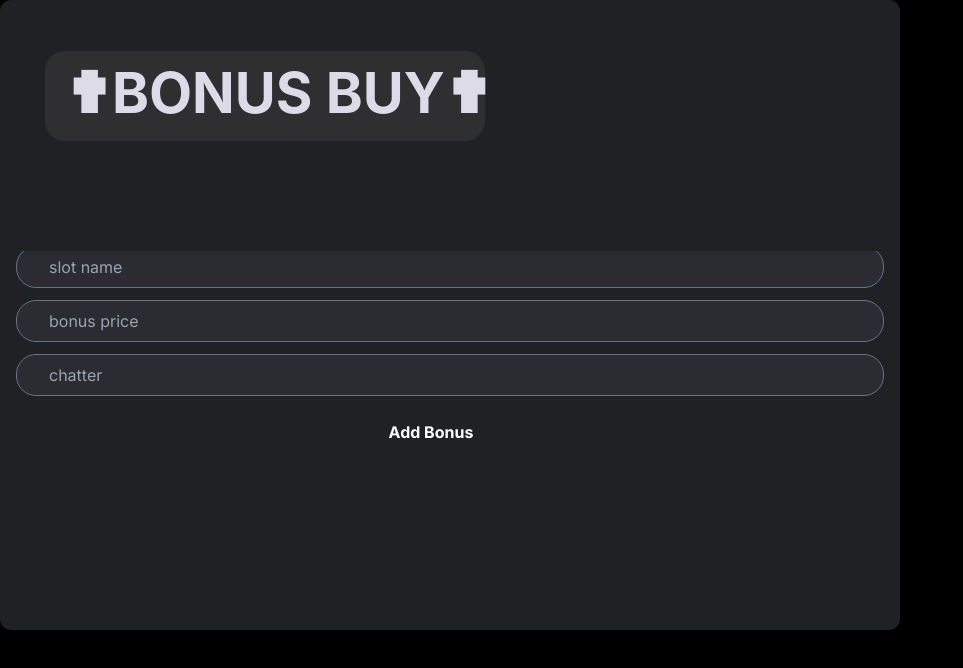
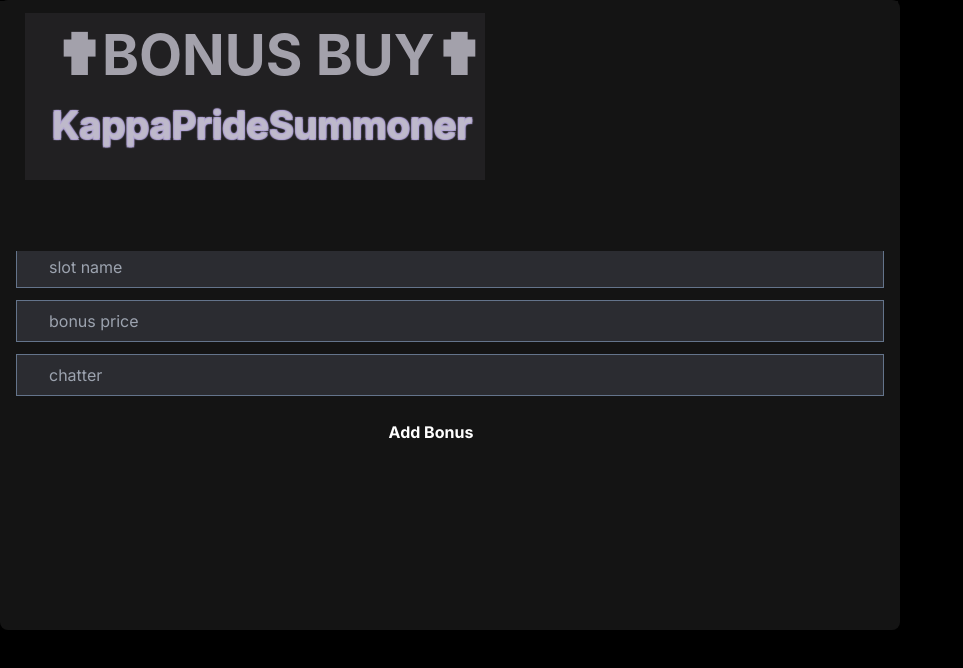
Before and after one commit to nssensse/nsnsnsnsfjds, a Next.js app: page /addTopic in a window 1280 px wide. Shown: the top 668 px of the page, without its empty margins (0-963 px from the left). Built offline with nearby package versions, Linux system fonts and the light colour scheme.

Commit message:
fsddddddsf

```diff
--- a/app/globals.scss
+++ b/app/globals.scss
@@ -8,6 +8,7 @@ body {
   color: #dedbe9;
   overflow: hidden;
 }
+
 code {
   font-family: source-code-pro, Menlo, Monaco, Consolas, "Courier New",
     monospace;
@@ -16,10 +17,10 @@ code {
   //text-shadow: -3px -3px 3px #b4a7d6cc, 3px -3px 3px #b4a7d6cc, -3px 3px 3px #b4a7d6cc, 3px 3px 3px #b4a7d6cc;
   height: 250px;
   //padding-left: 160px;
-  border-radius: .7rem;
-  background: #202124;//131313
+  //border-radius: .7rem;
+  background: #141414;//131313
   //font-size:46px;
-  color: #dedbe9;
+  color: #dedbe9b0;
   top:1px;
   z-index: 2;
   left: -0px;
@@ -31,14 +32,14 @@ code {
 }
 
 .bbtittle{
-  background-color: #42424273;
-  height: 90px;
-  width: 440px;
-  margin-top: 50px;
-  padding-left: 20px;
-  margin-left: 45px;
+  background-color: #49474e3f;
+  height: 167px;
+  width: 460px;
+  margin-top: 12px;
+  padding-left: 30px;
+  margin-left: 25px;
   font-size:56px;
-  border-radius: 20px;
+  //border-radius: 20px;
 }
 
 .head2{
@@ -64,7 +65,7 @@ background-color: rgb(118, 120, 122);
   margin-top: -20px;
   margin-left: 250px;
   width: 120px;
-  border-radius: 20px;
+  //border-radius: 20px;
 }
 .formpad{
   margin-top: 130px;
@@ -83,45 +84,34 @@ background-color: rgb(118, 120, 122);
 }
 
 .grid{
-
+  margin-left: 70px;
+  height: 8px;
+  gap: 220px;
+  margin-top: -5px;
 }
 .defaultgrid{
-  margin-left: 50px;
-  padding-top: -20px;
-  margin-top:-5px;
-  gap: 220px;
+
 
 }
 .scrolling-message {
-  margin-left: 50px;
-  padding-top: -20px;
-  margin-top:-5px;
-  gap: 220px;
 
 
-  gap: 230px;
   //animation: 10s linear 4s infinite running scrollText;
   animation: 5.5s  4.5s linear alternate infinite  scrollText;
 }
 
 .scrolling-message2 {
-  margin-left: 50px;
-  padding-top: -20px;
-  margin-top:-5px;
-  gap: 220px;
-
-
-  gap: 230px;
   //animation: 10s linear 4s infinite running scrollText;
   animation: 12s  2s linear alternate infinite  scrollText2;
 }
 
 .okyp{
-  padding-left: -25px;
+  //padding-left: -25px;
+  //text-align: center;
 }
 .nokyp{
-  padding-left: -25px;
-  text-decoration: line-through;
+  //padding-left: -25px;
+  //text-decoration: line-through;
 }
 .downed{
 margin-bottom: 20px;
@@ -136,19 +126,24 @@ margin-bottom: 20px;
    // text-shadow: -2px -2px 2px #dfdede1f, 2px -2px 2px #dfdede1f, -2px 2px 2px #dfdede1f, 2px 2px 2px #dfdede1f;
   //text-shadow: -1px -1px 1px #5d5064, 1px -1px 1px #5d5064, -1px 1px 1px #5d5064, 1px 1px 1px #5d5064;
 }
-.slname{
-  margin-left: -25px
-}
+
 .otherr{
   color: #dedbe993;
 }
 .chattername{
+  font-size: 23px;
   margin-left: -45px
 }
+.pads{
+
+align-items: center;
+}
 .textout2{
-  text-shadow: -2px -2px 2px #dfdede1f, 2px -2px 2px #dfdede1f, -2px 2px 2px #dfdede1f, 2px 2px 2px #dfdede1f;
+  //text-shadow: -2px -2px 2px #dfdede1f, 2px -2px 2px #dfdede1f, -2px 2px 2px #dfdede1f, 2px 2px 2px #dfdede1f;
   padding-left: 30px;
+margin-top: -10px;
   font-size: 10px;
+  text-decoration: none;
   font-family: -apple-system, BlinkMacSystemFont, "Segoe UI", "Roboto", "Oxygen",
     "Ubuntu", "Cantarell", "Fira Sans", "Droid Sans", "Helvetica Neue",
     sans-serif;
@@ -171,7 +166,7 @@ margin-bottom: 20px;
 
   }
   100% {
-    transform: translateY(-350px);
+    transform: translateY(-220px);
 
   }
 }
@@ -186,14 +181,38 @@ margin-bottom: 20px;
 
   }
 }
-.winner{
-  text-shadow: -2px -2px 2px #b4a7d6, 2px -2px 2px #b4a7d6, -2px 2px 2px #b4a7d6, 2px 2px 2px #b4a7d6;
-  padding-top:10px;
-  color: #c4c4c4;
-  margin-right: 50px;
-  font-size: 34px;
+.column{
+  background-color: #4CAF50;
 }
 
+.winner{
+  text-shadow: -1px -1px 1px #b4a7d6, 1px -1px 1px #b4a7d6, -1px 1px 1px #b4a7d6, 1px 1px 1px #b4a7d6;
+  padding-top:0px;
+  color: #c4c4c49f;
+  margin-left: -3px;
+  font-size: 38px;
+ // background-image: url('https://w7.pngwing.com/pngs/526/638/png-transparent-computer-icons-twitch-twitch-subscribe-angle-text-logo-thumbnail.png');
+}
+.slname{
+  margin-left: -55px;
+  width: 220px;
+  height: 45px;
+
+ // border: 1px red solid;
+ // display: grid;
+ // grid-gap: 11px;
+ // grid-template-columns: repeat(12, minmax(0, 1fr));
+  //grid-template-rows: 1fr;
+  //grid-auto-rows: 0;
+
+  //row-gap: 0;
+  //text-overflow: ellipsis; /* will make [...] at the end */
+
+
+}
+::-webkit-scrollbar {
+  width: 0;
+}
 .valuewinner{
   margin-left: 80px;
   font-size: 17px;
@@ -208,20 +227,20 @@ margin-bottom: 20px;
   background-color: #2b2c31;
   color: #494949;
   width: 860px;
-  border-radius: 20px;
+  //border-radius: 20px;
 }
 #table_fixed2 thead th {
   font-family: -apple-system, BlinkMacSystemFont, "Segoe UI", "Roboto", "Oxygen",
   "Ubuntu", "Cantarell", "Fira Sans", "Droid Sans", "Helvetica Neue",
   sans-serif;
 
-  background-color: #6666667e;
-  border-radius:15px;
+  background-color: #49474e3f;
+  //border-radius:15px;
   overflow: hidden;
-  border: 4px solid #b4a7d600;
+  border: 8px solid #b4a7d600;
   z-index: 3;
   position: relative;
-  top: -10px;
+  top: -12px;
   font-size: 24px;
   color: #dedbe993;
   height: 56px;
@@ -234,17 +253,17 @@ margin-bottom: 20px;
 }
 
 .leften{
-  border-radius: 30px 0px 0px 30px;
+  //border-radius: 30px 0px 0px 30px;
 }
 .righten{
-  border-radius: 0px 30px 30px 0px;
+  //border-radius: 0px 30px 30px 0px;
 }
 #table_fixed thead th {
   font-family: -apple-system, BlinkMacSystemFont, "Segoe UI", "Roboto", "Oxygen",
   "Ubuntu", "Cantarell", "Fira Sans", "Droid Sans", "Helvetica Neue",
   sans-serif;
   border: 1px solid #4d0eeb;
-  background-color: #b4a7d600;
+  background-color: #49474e3f;
   text-align: left;
   overflow: hidden;
   //border: 4px solid #b4a7d6;
@@ -257,7 +276,7 @@ margin-bottom: 20px;
   color: #dedbe9b2;
   height: 56px;
   width: 330px;
- // border-radius: 20px 10px 10px 20px;
+  //border-radius: 20px;
   //text-shadow: -2px -2px 2px #dfdede1f, 2px -2px 2px #dfdede1f, -2px 2px 2px #dfdede1f, 2px 2px 2px #dfdede1f;
 }
 
@@ -282,7 +301,6 @@ margin-bottom: 20px;
   cursor: pointer;
 }
 .updbutton{
-  border-radius: 20px;
   height: 30px;
   width: 830px;
 }
@@ -312,7 +330,6 @@ top: -220px;
   background-color: #2b2c31;
 }
 input[type="text"], textarea {
-  border-radius: 20px;
   background-color :#2b2c31;
 
 }
@@ -338,10 +355,9 @@ input[type="text"], textarea {
   max-width: 900px;
   top: -1px;
   //border: 1px solid #b4a7d693;
-  background: #202124;
+  background: #141414;
  //background: linear-gradient(0deg, rgb(148, 158, 179) 0%, rgba(46, 17, 71, 0.5) 100%);
   //box-shadow: 0 7px 20px 5px #00000088;
-  border-radius: .7rem;
   backdrop-filter: blur(7px);
   -webkit-backdrop-filter: blur(7px);
   height: 630px;
--- a/components/Navbar.jsx
+++ b/components/Navbar.jsx
@@ -7,9 +7,11 @@ export default function Navbar() {
 
       <Link className="font-bold bbtittle" href={"/"}>
       ✟BONUS BUY✟
+
+      <div className="winner" >
+      KappaPrideSummoner
+      </div>
       </Link>
-      <div className="winner">
-      </div>
     </nav>
 
   );
--- a/components/TopicsList.jsx
+++ b/components/TopicsList.jsx
@@ -44,7 +44,7 @@ export default async function TopicsList() {
   let sumwin = (a) => a.reduce((x, y) => x + y);
   let wintotalAmount = sum(topics.map((x) => Number(x.winning)));
   var variable = 1;
-  if (keyCount > 6) {
+  if (keyCount > 8) {
     variable = 0;
   } else {
     variable = 1;
@@ -58,9 +58,9 @@ export default async function TopicsList() {
 
   let symb="";
   if((wintotalAmount-totalAmount)>0)
-  symb="➕";
+  symb="⬈";
  else
- symb="➖";
+ symb="⬊";
 
   return (
     <>
@@ -113,7 +113,7 @@ export default async function TopicsList() {
 
             <div className="textout slname">{t.title}</div>
             <div className="textout otherr">{t.description +"₽" }</div>
-            <div  className={(parseInt(t.winning)>parseInt(t.description))?"okyp textout":"nokyp textout otherr"}>{(t.winning)? (t.winning+ "₽"):("------")}<div className={"textout2"}>{(t.winning/(t.description/100)).toFixed(1)+"x"}</div></div>
+            <div  className={((parseInt(t.winning)>parseInt(t.description))&&parseInt(t.winning)>0)?"okyp textout pads":"nokyp textout otherr pads"}>{(t.winning)? (t.winning+ "₽"):("–––––")}<div className={"textout2"}>{(t.winning/(t.description/100)).toFixed(0)+"x"}</div></div>
             <div className="textout chattername otherr">{t.chatter}</div>
           </div>
           <div className="ml-80 grid grid-cols-4 gap-60 text-[#edeef0] text-xl font-bold box2">
```
